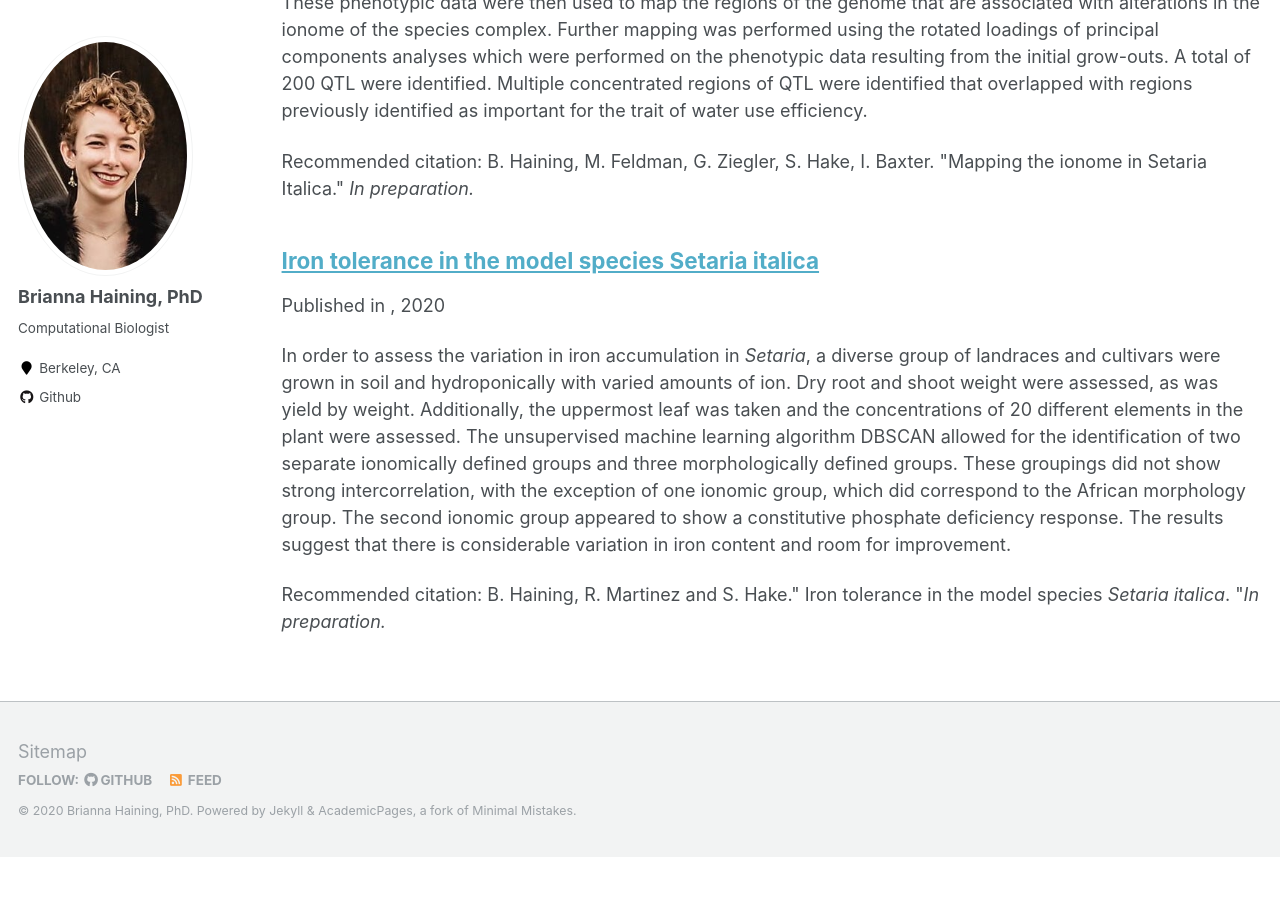
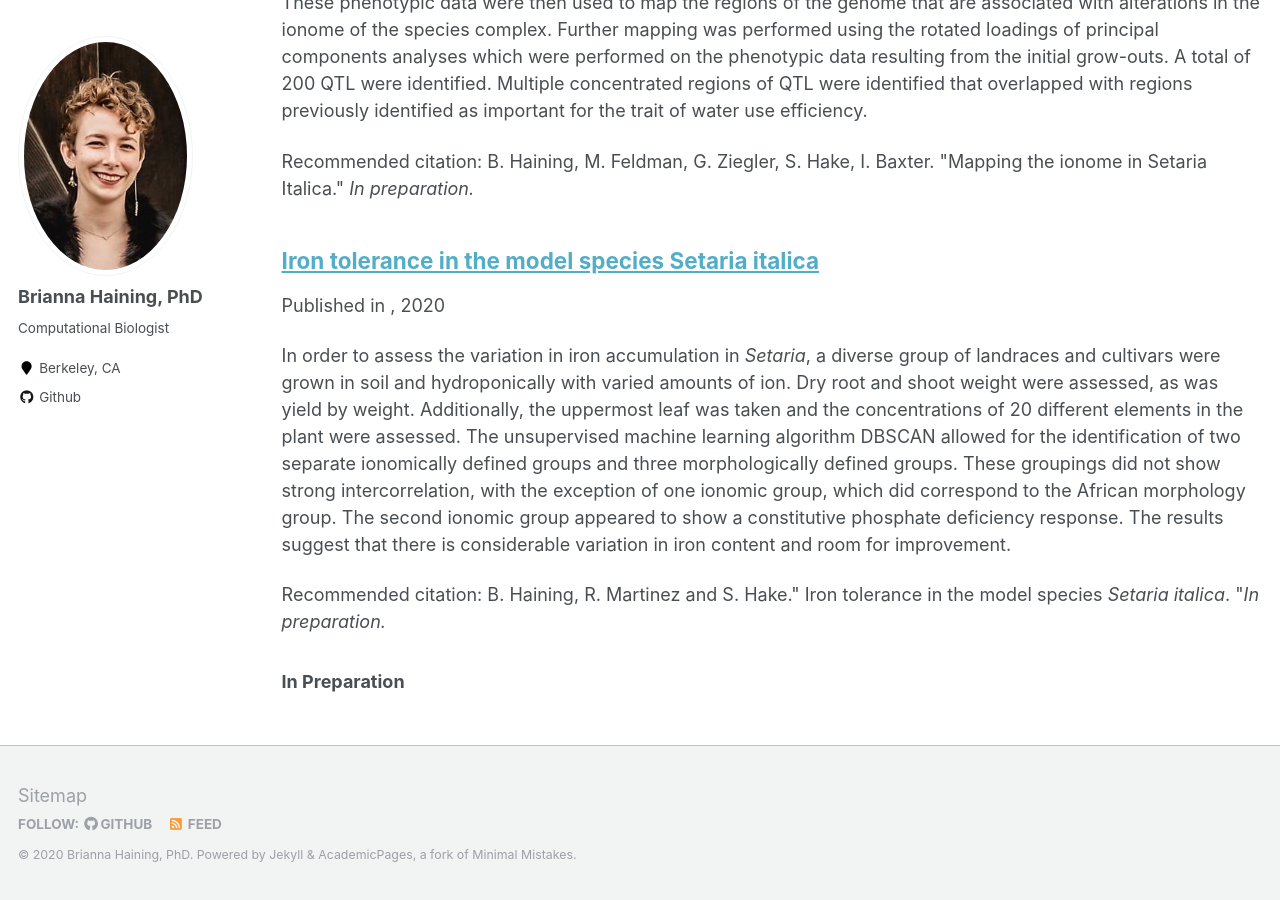
Before and after one commit to haining-b/haining-b.github.io, a Jekyll site: the page built from _pages/publications.md, in a window 1280 px wide and 900 px high, scrolled down 920 px. Built offline with Jekyll 4.4.1, drawn with Linux system fonts in a browser that asks for light colours; before the commit the page ends 1777 px from its top, so only the background shows below that.

Commit message:
Update publications.md

```diff
--- a/_pages/publications.md
+++ b/_pages/publications.md
@@ -14,3 +14,14 @@ author_profile: true
 {% for post in site.publications reversed %}
   {% include archive-single.html %}
 {% endfor %}
+
+{% assign yeartest = true %}
+{% for publi in site.publications %}
+  {% if publi.year %}{% else %}
+   {% assign yeartest = false %}
+  {% endif %}
+{% endfor %}
+
+{% if yeartest == false %}
+### In Preparation
+{% endif %}
```
